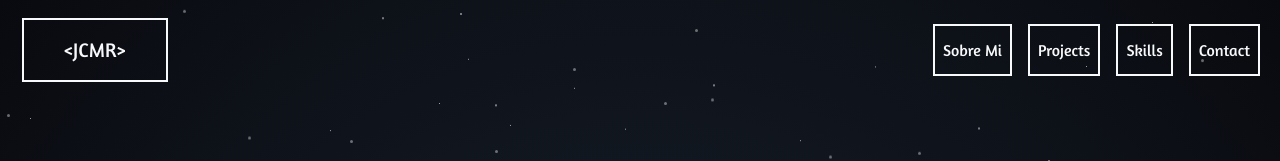
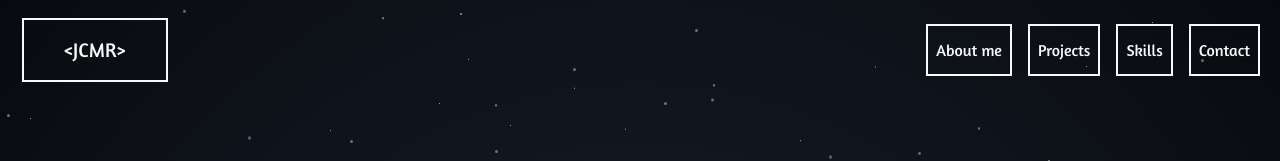
Before and after one commit to Juan-Marcano-dev/My-Portfolio, a React (Vite) app: page / in a window 1280 px wide. Shown: the top 161 px of the page. Built offline with nearby package versions, Linux system fonts and the light colour scheme.

Commit message:
organizing Folders

```diff
--- a/src/App.jsx
+++ b/src/App.jsx
@@ -1,57 +1,13 @@
-import { useState } from "react";
-import "./App.css";
-import StarsBackground from './Components/StarsBackground';
-import ScrollEffect from './components/ScrollEffect';
+import React from "react";
+import Layout from "./Components/layout/Layout";
 
-import {
-  Navbar,
-  NavbarBrand,
-  NavbarToggler,
-  Collapse,
-  Nav,
-  NavItem,
-  NavLink,
-} from "reactstrap";
+
 
 function App() {
-  const [openedNavBar, setOpenedNavBar] = useState(false);
-
   return (
-    <div className="App">
-      <Navbar className="color-navbar" fixed="top" expand="sm">
-        <NavbarBrand href="/" className="logo-text">
-          &lt;JCMR&gt;
-        </NavbarBrand>
-
-        <NavbarToggler
-          aria-label="Abrir Menú"
-          aria-expanded={openedNavBar}
-          onClick={() => setOpenedNavBar(!openedNavBar)}
-        />
-
-        <Collapse isOpen={openedNavBar} navbar >
-          <Nav className="ms-auto" navbar>
-            <NavItem>
-              <NavLink href="#" className="raise">Sobre Mi</NavLink>
-            </NavItem>
-            <NavItem>
-              <NavLink href="#" className="raise">Projects</NavLink>
-            </NavItem>
-            <NavItem>
-              <NavLink href="#" className="raise">Skills</NavLink>
-            </NavItem>
-            <NavItem>
-              <NavLink href="#" className="raise">Contact</NavLink>
-            </NavItem>
-          </Nav>
-        </Collapse>
-      </Navbar>
-      <div>
-      <StarsBackground />
-      <ScrollEffect />
-    </div>
-
-    </div>
+    <>
+      <Layout />
+    </>
   );
 }
 
--- /dev/null
+++ b/src/Components/Navbar.jsx
@@ -0,0 +1,57 @@
+import { useState } from "react";
+import {
+  Navbar,
+  NavbarBrand,
+  NavbarToggler,
+  Collapse,
+  Nav,
+  NavItem,
+  NavLink,
+} from "reactstrap";
+
+function NavbarSection() {
+  const [openedNavBar, setOpenedNavBar] = useState(false);
+
+  return (
+    <div className="App">
+      <Navbar className="color-navbar" fixed="top" expand="sm">
+        <NavbarBrand href="/" className="logo-text">
+          &lt;JCMR&gt;
+        </NavbarBrand>
+
+        <NavbarToggler
+          aria-label="Abrir Menú"
+          aria-expanded={openedNavBar}
+          onClick={() => setOpenedNavBar(!openedNavBar)}
+        />
+
+        <Collapse isOpen={openedNavBar} navbar>
+          <Nav className="ms-auto" navbar>
+            <NavItem>
+              <NavLink href="#" className="raise">
+                About me
+              </NavLink>
+            </NavItem>
+            <NavItem>
+              <NavLink href="#" className="raise">
+                Projects
+              </NavLink>
+            </NavItem>
+            <NavItem>
+              <NavLink href="#" className="raise">
+                Skills
+              </NavLink>
+            </NavItem>
+            <NavItem>
+              <NavLink href="#" className="raise">
+                Contact
+              </NavLink>
+            </NavItem>
+          </Nav>
+        </Collapse>
+      </Navbar>
+    </div>
+  );
+}
+
+export default NavbarSection;
--- /dev/null
+++ b/src/Components/layout/Layout.jsx
@@ -0,0 +1,16 @@
+import Navbar from "../Navbar";
+import React from 'react'
+import StarsBackground from '../StarsBackground';
+import ContentMain from '../ContentMain';
+
+function Layout() {
+  return (
+    <>
+      <Navbar/>
+      <StarsBackground/>
+      <ContentMain/>
+    </>
+  )
+}
+
+export default Layout
```
Also changed, not shown: src/Components/ContentMain.jsx (renamed from src/Components/ScrollEffect.jsx), src/Components/ParallaxPlanets.jsx (deleted), src/Components/styles/Navbar.css (added), src/Components/styles/ParallaxPlanets.css (deleted).
